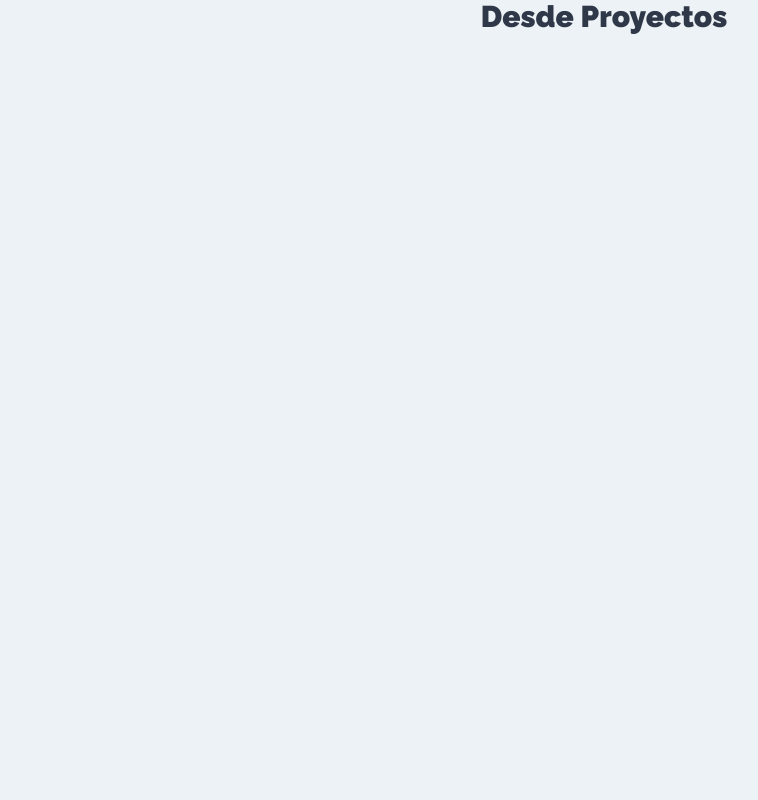
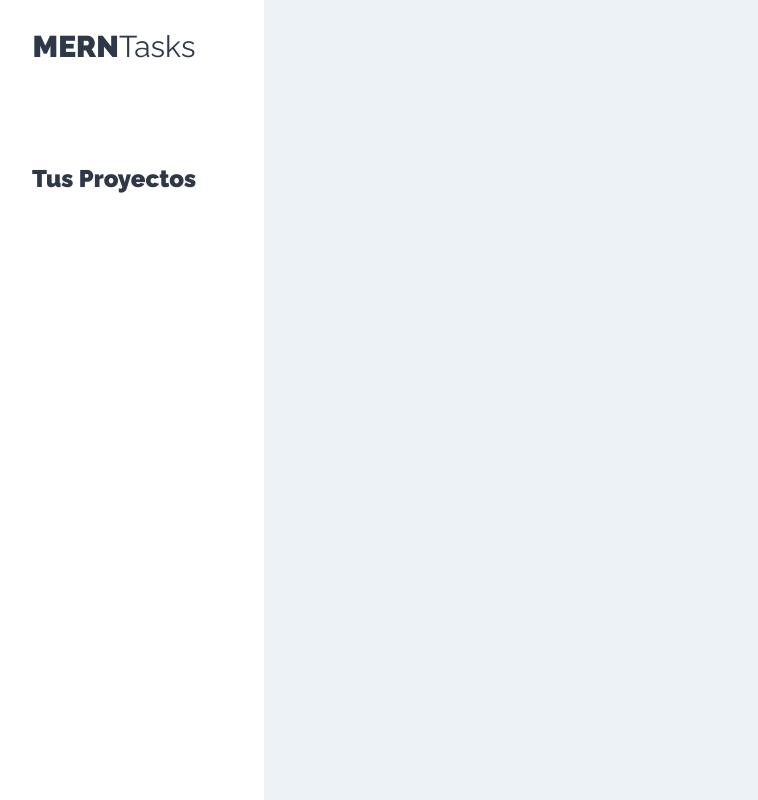
Before and after one commit to cufos/mern-cliente, a React (Create React App) app: page /proyectos in a window 1280 px wide. Shown: the whole page, without its empty margins (36-794 px from the left). Built offline with nearby package versions, Linux system fonts and the light colour scheme.

Commit message:
Creando el sidebar de los proyectos

```diff
--- /dev/null
+++ b/src/Components/Layout/sidebar.js
@@ -0,0 +1,15 @@
+import React from "react";
+
+const Sidebar = () => (
+  <aside>
+    <h1>
+      MERN<span>Tasks</span>
+    </h1>
+
+    <div className="proyectos">
+      <h2>Tus Proyectos</h2>
+    </div>
+  </aside>
+);
+
+export default Sidebar;
--- a/src/Components/Proyectos/proyectos.js
+++ b/src/Components/Proyectos/proyectos.js
@@ -1,7 +1,18 @@
 import React from "react";
+import Sidebar from "../Layout/sidebar";
 
 const Proyectos = () => {
-  return <h1>Desde Proyectos</h1>;
+  return (
+    <div className="contenedor-app">
+      <Sidebar />
+
+      <div className="seccion-principal">
+        <main>
+          <div className="contenedor-tareas"></div>
+        </main>
+      </div>
+    </div>
+  );
 };
 
 export default Proyectos;
```
